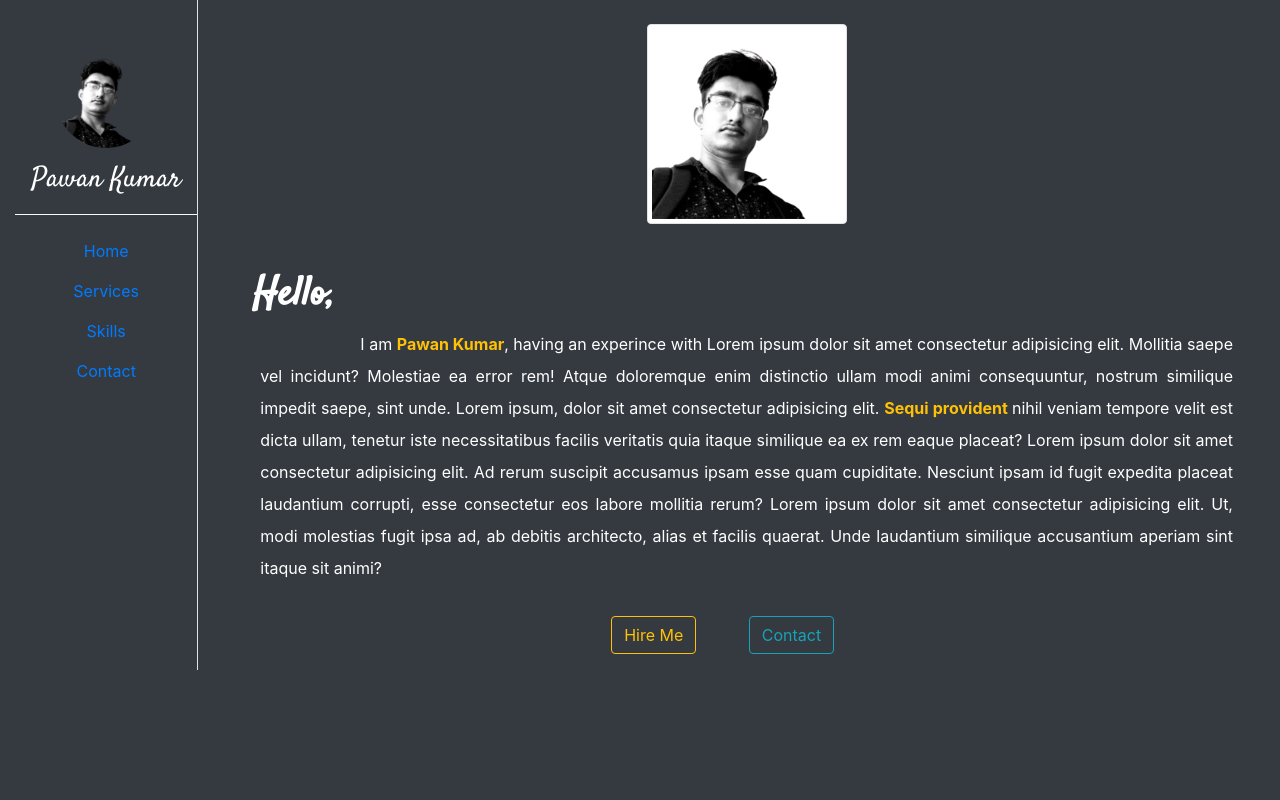
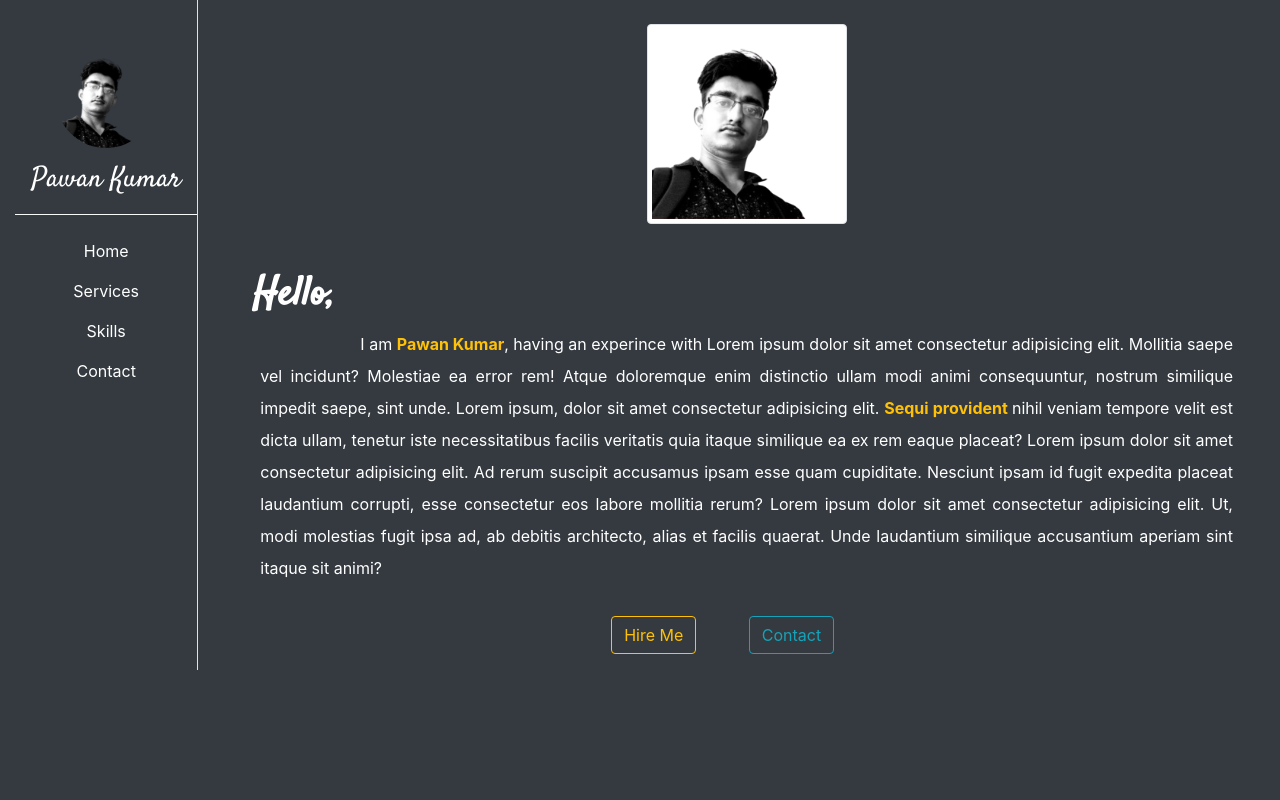
Before and after one commit to Pawan243/Django-Resume-Project, a Django app: page / in a window 1280 px wide. Run offline with Django 3.2, Linux system fonts and the light colour scheme; some libraries are stand-ins or nearby versions.

Commit message:
modified

```diff
--- a/resume/core/static/core/css/core.css
+++ b/resume/core/static/core/css/core.css
@@ -11,3 +11,6 @@ html, body{
 .fa-color{
     color:greenyellow;
 }
+a.nav-link{
+    color: white;
+}
```
